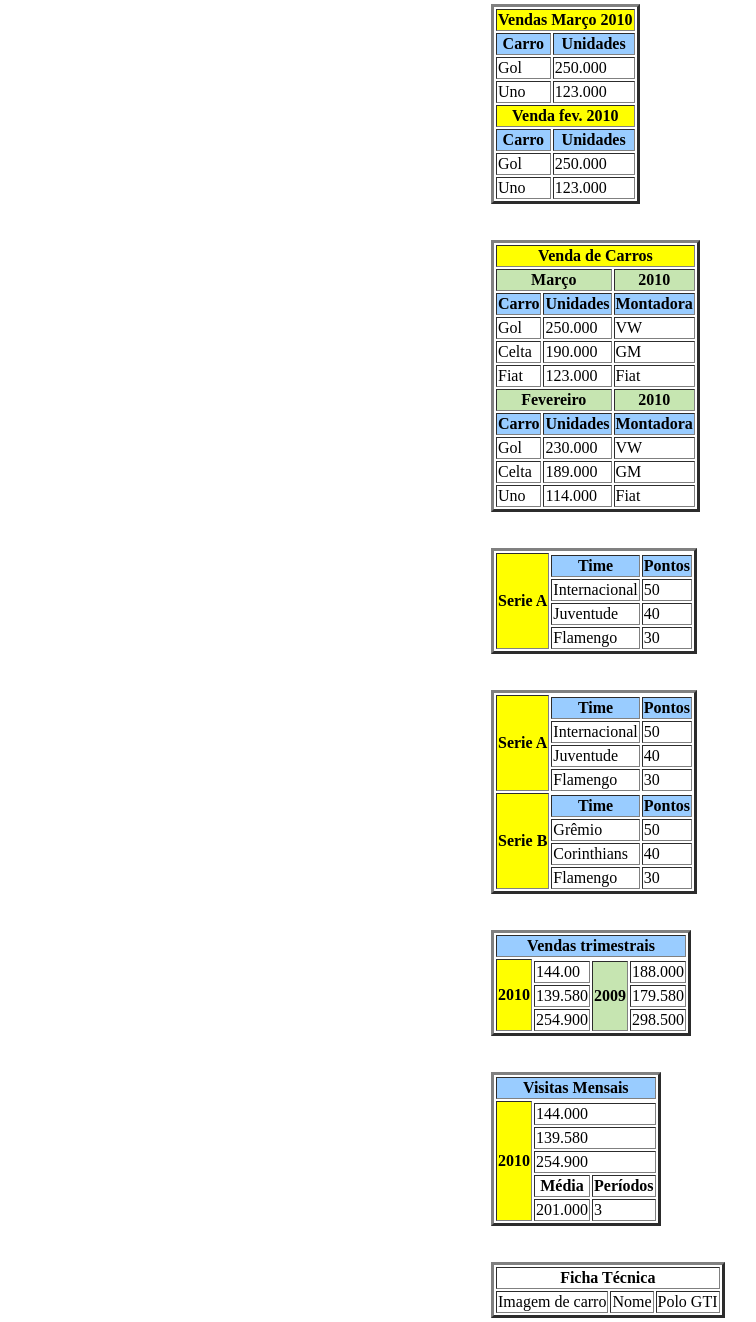
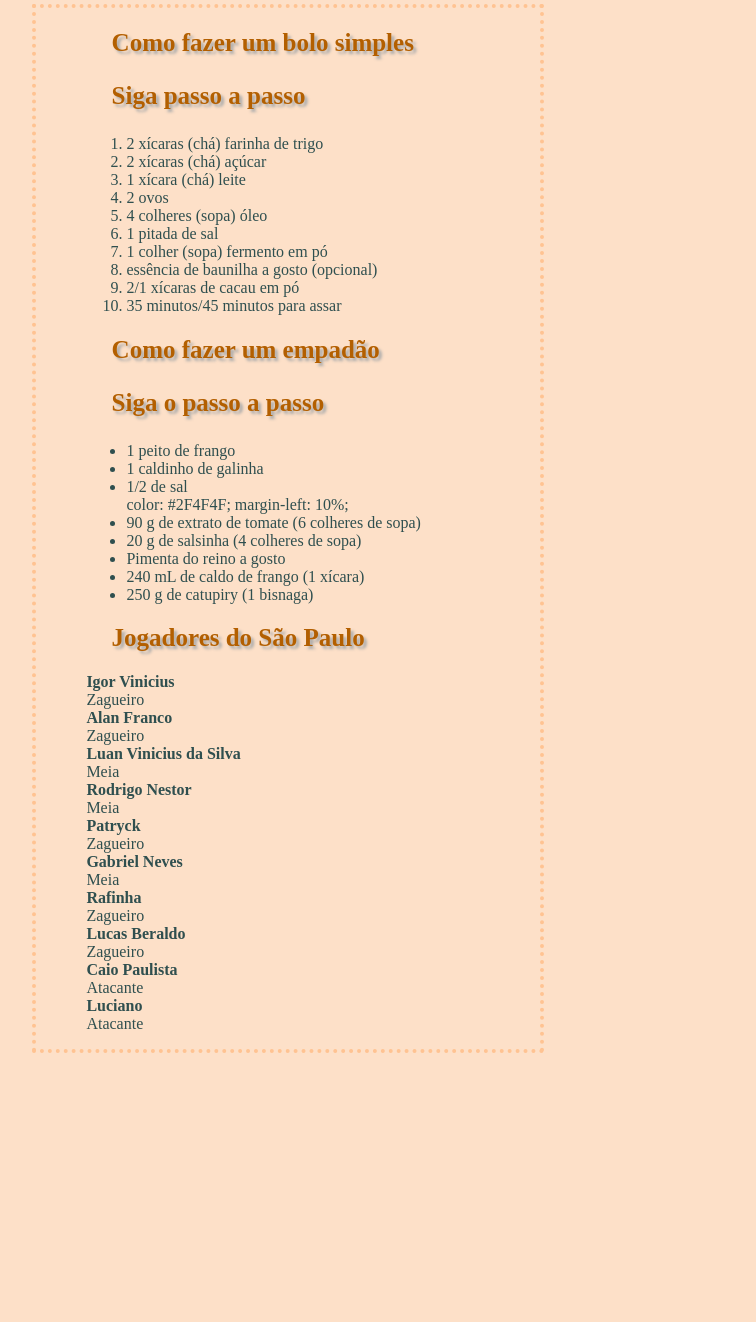
Before and after one commit to joaoantonio16/Lista2-Evelin, a plain HTML site: page index.html in a window 1280 px wide. Shown: the part 4-1326 px from the top of the page, without its empty margins (352-1108 px from the left). After the commit the page ends 1065 px from the top, so only its background shows below. Drawn offline with Linux system fonts and the light colour scheme.

Commit message:
lista site completo(16/05)

```diff
--- a/index.html
+++ b/index.html
@@ -1,224 +1,66 @@
 <!DOCTYPE html>
 <html lang="pt-br">
+<head>
+    <meta charset="utf-8">
+    <link rel="stylesheet" type="text/css" href="style.css">
+    <title>Lista em HTML</title>
+</head>
+<body>
+    <h2>Como fazer um bolo simples</h2>
+    <h3>Siga passo a passo</h3>
 
-    <head>
-        <link rel="stylesheet" type="text/css" href="style.css">
-        <meta charset="utf-8">
-        <title>Tabela</title>
-    </head>
-    <body>
-        <table border="3px">
-            <tr>
-                <th colspan="2" bgcolor="yellow">Vendas Março 2010</th>
-            </tr>
-            <tr>
-                <th bgcolor="#99ccff">Carro</th>
-                <th bgcolor="#99ccff">Unidades</th>
-            </tr>
-            <tr>
-                <td>Gol</td >
-                <td>250.000</td>
-            </tr>
-            <tr>
-                <td>Uno</td>
-                <td>123.000</td>
-            </tr>
-            <tr>
-                <th colspan="2" bgcolor="yellow">Venda fev. 2010</th>
-            </tr>
-            <tr>
-                <th bgcolor="#99ccff">Carro</th>
-                <th bgcolor="#99ccff">Unidades</th>
-            </tr>
-            <tr>
-                <td>Gol</td>
-                <td>250.000</td>
-            </tr>
-            <tr>
-                <td>Uno</td>
-                <td>123.000</td>
-            </tr>
-        </table>
-        <br><br>
+    <ol>
+        <li>2 xícaras (chá) farinha de trigo</li>
+        <li>2 xícaras (chá) açúcar</li>
+        <li>1 xícara (chá) leite</li>
+        <li>2 ovos</li>
+        <li>4 colheres (sopa) óleo</li>
+        <li>1 pitada de sal</li>
+        <li>1 colher (sopa) fermento em pó</li>
+        <li>essência de baunilha a gosto (opcional)</li>
+        <li>2/1 xícaras de cacau em pó</li>
+        <li>35 minutos/45 minutos para assar</li>
+    </ol>
 
-        <table border="3px">
-            <tr>
-                <th colspan="3" bgcolor="yellow">Venda de Carros</th>
-            </tr>
-            <tr>
-                <th colspan="2" bgcolor="#c6e5b1">Março</th>
-                <th bgcolor="#c6e5b1">2010</th>
-            </tr>
-            <tr>
-                <th bgcolor="#99ccff">Carro</th>
-                <th bgcolor="#99ccff">Unidades</th>
-                <th bgcolor="#99ccff">Montadora</th>
-            </tr>
-            <tr>
-                <td>Gol</td >
-                <td>250.000</td>
-                <td>VW</td>
-            </tr>
-            <tr>
-                <td>Celta</td>
-                <td>190.000</td>
-                <td>GM</td>
-            </tr>
-            <tr>
-                <td>Fiat</td>
-                <td>123.000</td>
-                <td>Fiat</td>
-            </tr>
-            <tr>
-                <th colspan="2" bgcolor="#c6e5b1">Fevereiro</th>
-                <th bgcolor="#c6e6b1">2010</th>
-            </tr>
-            <tr>
-                <th bgcolor="#99ccff">Carro</th>
-                <th bgcolor="#99ccff">Unidades</th>
-                <th bgcolor="#99ccff">Montadora</th>
-            </tr>
-            <tr>
-                <td>Gol</td>
-                <td>230.000</td>
-                <td>VW</td>
-            </tr>
-            <tr>
-                <td>Celta</td>
-                <td>189.000</td>
-                <td>GM</td>
-            </tr>
-            <tr>
-                <td>Uno</td>
-                <td>114.000</td>
-                <td>Fiat</td>
-            </tr>
-        </table>
-        <br><br>
+    <h2>Como fazer um empadão</h2>
+    <h3>Siga o passo a passo</h3>
 
-        <table border="3px">
-            <tr>
-                <th rowspan="5" bgcolor="yellow">Serie A</th>
-            </tr>
-            <tr>
-                <th bgcolor="#99ccff">Time</th>
-                <th bgcolor="#99ccff">Pontos</th>
-            </tr>
-            <tr>
-                <td>Internacional</td>
-                <td>50</td>
-            </tr>
-            <tr>
-                <td>Juventude</td>
-                <td>40</td>
-            </tr>
-            <tr>
-                <td>Flamengo</td>
-                <td>30</td>
-            </tr>
-        </table>
-        <br><br>
+    <ul>
+        <li>1 peito de frango</li>
+        <li>1 caldinho de galinha</li>
+        <li>1/2 de sal</li>color: #2F4F4F;
+        margin-left: 10%;
+        <li>90 g de extrato de tomate (6 colheres de sopa)</li>
+        <li>20 g de salsinha (4 colheres de sopa)</li>
+        <li>Pimenta do reino a gosto</li>
+        <li>240 mL de caldo de frango (1 xícara)</li>
+        <li>250 g de catupiry (1 bisnaga)</li>
+    </ul>
 
-        <table border="3px">
-            <tr>
-                <th rowspan="5" bgcolor="yellow">Serie A</th>
-            </tr>
-            <tr>
-                <th bgcolor="#99ccff">Time</th>
-                <th bgcolor="#99ccff">Pontos</th>
-            </tr>
-            <tr>
-                <td>Internacional</td>
-                <td>50</td>
-            </tr>
-            <tr>
-                <td>Juventude</td>
-                <td>40</td>
-            </tr>
-            <tr>
-                <td>Flamengo</td>
-                <td>30</td>
-            </tr>
-            <tr>
-                <th rowspan="5" bgcolor="yellow">Serie B</th>
-            </tr>
-            <tr>
-                <th bgcolor="#99ccff">Time</th>
-                <th bgcolor="#99ccff">Pontos</th>
-            </tr>
-            <tr>
-                <td>Grêmio</td>
-                <td>50</td>
-            </tr>
-            <tr>
-                <td>Corinthians</td>
-                <td>40</td>
-            </tr>
-            <tr>
-                <td>Flamengo</td>
-                <td>30</td>
-            </tr>
-        </table>
-        <br><br>
+    <h2>Jogadores do São Paulo</h2>
 
-        <table border="3px">
-            <tr>
-                <th colspan="4" bgcolor="#99ccff">Vendas trimestrais</th>
-            </tr>
-            <tr>
-                <th rowspan="4" bgcolor="yellow">2010</th>
-            </tr>
-            <tr>
-                <td>144.00</td>
-                <th rowspan="4" bgcolor="#c6e5b1">2009</th>
-                <td>188.000</td>
-            </tr>
-            <tr>
-                <td>139.580</td>
-                <td>179.580</td>
-            </tr>
-            <tr>
-                <td>254.900</td>
-                <td>298.500</td>
-            </tr>
-        </table>
-        <br><br>
+    <dl>
+        <dt>Igor Vinicius</dt>
+        <dd>Zagueiro</dd>
+        <dt>Alan Franco</dt>
+        <dd>Zagueiro</dd>
+        <dt>Luan Vinicius da Silva</dt>
+        <dd>Meia</dd>
+        <dt>Rodrigo Nestor</dt>
+        <dd>Meia</dd>
+        <dt>Patryck</dt>
+        <dd>Zagueiro</dd>
+        <dt>Gabriel Neves</dt>
+        <dd>Meia</dd>
+        <dt>Rafinha</dt>
+        <dd>Zagueiro</dd>
+        <dt>Lucas Beraldo</dt>
+        <dd>Zagueiro</dd>
+        <dt>Caio Paulista</dt>
+        <dd>Atacante</dd>
+        <dt>Luciano</dt>
+        <dd>Atacante</dd>
 
-        <table border="3px">
-            <tr>
-                <th colspan="5" bgcolor="#99ccff">Visitas Mensais</th>
-            </tr>
-            <tr>
-                <th rowspan="6" bgcolor="yellow">2010</th>
-            </tr>
-            <tr>
-                <td colspan="2" >144.000</td>
-            </tr>
-            <tr>
-                <td colspan="2">139.580</td>
-            </tr>
-            <tr>
-                <td colspan="2" >254.900</td>
-            </tr>
-            <tr>
-                <th>Média</th>
-                <th>Períodos</th>
-            </tr>
-            <tr>
-                <td>201.000</td>
-                <td>3</td>
-            </tr>
-        </table>
-        <br><br>
+    </dl>
 
-        <table border="3px">
-            <tr>
-                <th colspan="3">Ficha Técnica</th>
-            </tr>
-            <tr>
-                <td>Imagem de carro</td>
-                <td>Nome</td>
-                <td>Polo GTI</td>
-            </tr>
-        </table>
-    </body>
+</body>
--- a/style.css
+++ b/style.css
@@ -1,4 +1,35 @@
-table {
-    margin-left: 835px;
-    margin-right: auto;
+body{
+    background-color: #fde0c8;
+    border: 4px dotted #ffc392;
+    margin-left: 30%;
+    margin-right: 30%;
 }
+h2{
+    font-size: 25px;
+    color: #b35f00;
+    text-shadow: 3px 3px 3px #aaaaaa;
+    margin-left: 15%;
+}
+h3{
+    font-size: 25px;
+    color: #b35f00;
+    text-shadow: 3px 3px 3px #aaaaaa;
+    margin-left: 15%;
+}
+ol{
+    color: #2F4F4F;
+    margin-left: 10%;
+}
+ul{
+    color: #2F4F4F;
+    margin-left: 10%;
+}
+dt{
+    font-weight: bold;
+    color: #2F4F4F;
+    margin-left: 10%;
+}
+dd{
+    color: #2F4F4F;
+    margin-left: 10%;
+}
```
